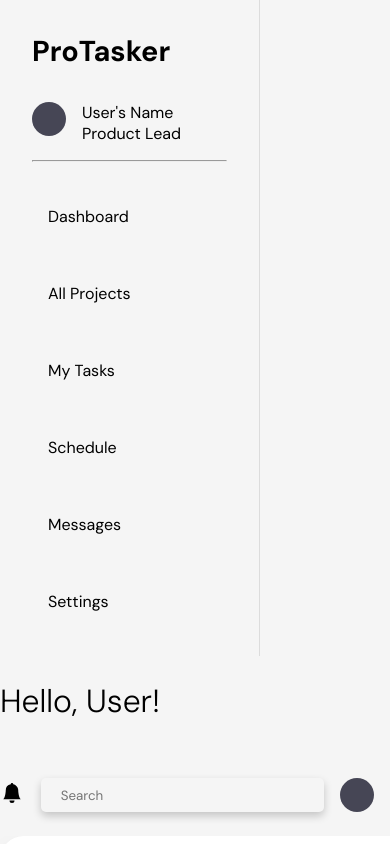
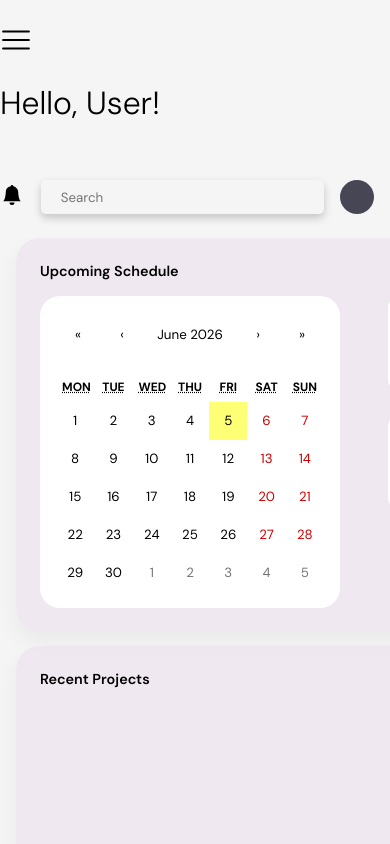
Before and after one commit to vbolden/pro-tasker-app, a React app in the folder frontend/: page /dashboard in a window 390 px wide. Shown: the top 844 px of the page. Built offline with nearby package versions, Linux system fonts and the light colour scheme; the HTML template or start-up script is replaced by a standard one; a web font is replaced by a local one.

Commit message:
added responsive styling to header and sidebar

```diff
--- a/frontend/src/App.css
+++ b/frontend/src/App.css
@@ -101,18 +101,28 @@ header {
     width: 34px;
 }
 
+.menu-btn {
+    display: none;
+    border: none;
+    background: none;
+    font-size: 2rem;
+    cursor: pointer;
+}
+
 /* DASHBOARD */
 .dash-wrapper {
-   display: grid;
-   grid-template-columns: 2fr 1fr;
-   gap: 1.5rem;
-   padding-right: 1rem;
-   height: calc(100vh - 100px);
+    display: grid;
+    grid-template-columns: 2fr 1fr;
+    gap: 1.5rem;
+    padding-right: 1rem;
+    padding-left: 1rem;
+    height: calc(100vh - 100px);
 }
 
 .dash-left {
     display: grid;
     grid-template-rows: auto auto auto;
+    gap: 0.9rem;
 }
 
 .dash-right {
@@ -127,8 +137,8 @@ header {
 .tasks,
 #project-stats,
 #tasks-done,
-#stats  {
-    background: white;
+#stats {
+    background: #eddfef96;
     border-radius: 24px;
     padding: 1.5rem;
     box-shadow: 0 10px 25px rgba(0, 0, 0, 0.05);
@@ -159,7 +169,7 @@ header {
 
 /* CALENDAR */
 .calendar .react-calendar {
-    background-color: #f7f3ef;
+    background-color: white;
     border: none;
     border-radius: 20px;
     padding: 1rem;
@@ -184,7 +194,7 @@ header {
 }
 
 .event-card {
-    background: #f7f7f7;
+    background: white;
     border-radius: 12px;
     padding: 1rem;
 }
@@ -194,10 +204,9 @@ header {
 #tasks-done,
 #stats {
     width: 80%;
-    height: 12rem;
-    background-color: white;
+    min-height: 200px;
     border-radius: 10px;
-    background-color: #D5CFE1;
+    background-color: #eddfef96;
     display: flex;
     flex-direction: column;
     justify-content: center;
@@ -264,4 +273,33 @@ header {
         width: 100%;
     }
 
+    .sidebar {
+        position: fixed;
+        top: 0;
+        left: -260px;
+        width: 260px;
+        height: 100vh;
+        background: white;
+        transition: left 0.3s ease;
+        z-index: 9999;
+    }
+
+    .sidebar.active {
+        left: 0;
+    }
+
+    .menu-btn {
+        display: block;
+    }
+
+    .backdrop {
+        position: fixed;
+        top: 0;
+        left: 0;
+        width: 100%;
+        height: 100%;
+        background: rgba(0, 0, 0, 0.3);
+        z-index: 999;
+    }
+
 }
--- a/frontend/src/App.jsx
+++ b/frontend/src/App.jsx
@@ -1,15 +1,25 @@
 import Sidebar from './components/Sidebar';
 import Header from './components/Header';
 import { Outlet } from 'react-router-dom';
+import { useState } from 'react';
 import './App.css';
 
 function App() {
+  const [menuOpen, setMenuOpen] = useState(false);
 
   return (
     <div className='page-container'>
-      <Sidebar />
+      <Sidebar menuOpen={menuOpen} />
+
+      {menuOpen && (
+        <div
+          className="backdrop"
+          onClick={() => setMenuOpen(false)}
+        />
+      )}
+
       <div className='content-container'>
-        <Header />
+        <Header setMenuOpen={setMenuOpen} />
         <main className='main-content'>
           <Outlet />
         </main>
--- a/frontend/src/components/Header.jsx
+++ b/frontend/src/components/Header.jsx
@@ -1,10 +1,19 @@
 import { BsFillBellFill } from "react-icons/bs";
+import { RxHamburgerMenu } from "react-icons/rx";
 
 
-function Header () {
+function Header({ setMenuOpen }) {
+
     return (
         <header>
             <div className="header-content">
+                <button
+                    className="menu-btn"
+                    onClick={() => setMenuOpen(prev => !prev)}
+                >
+                    <RxHamburgerMenu />
+                </button>
+
                 <h1>Hello, User!</h1>
                 <div className="header-right">
                     <button id="notifications"> <BsFillBellFill style={{ width: "20px", height: "20px" }} /> </button>
@@ -15,7 +24,7 @@ function Header () {
                 </div>
             </div>
         </header>
-    )
+    );
 }
 
 export default Header;
--- a/frontend/src/components/Sidebar.jsx
+++ b/frontend/src/components/Sidebar.jsx
@@ -1,8 +1,8 @@
 import { Link } from "react-router-dom";
 
-function Sidebar() {
+function Sidebar({menuOpen}) {
     return (
-        <aside className="sidebar">
+        <aside className={`sidebar ${menuOpen ? "active" : ""}`}>
             <h2>ProTasker</h2>
             <div className="sidebar-header">
                 <div className="circle"></div>
```
